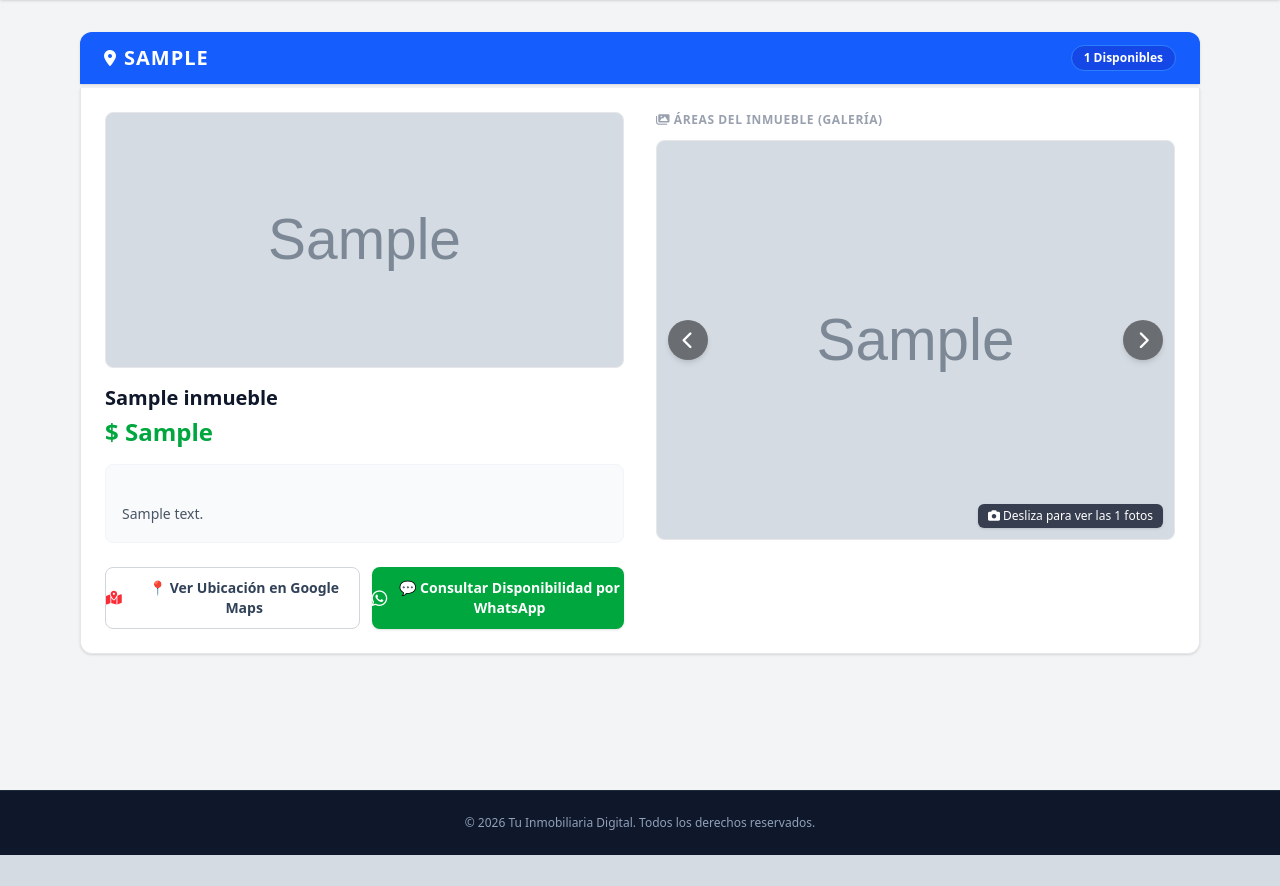
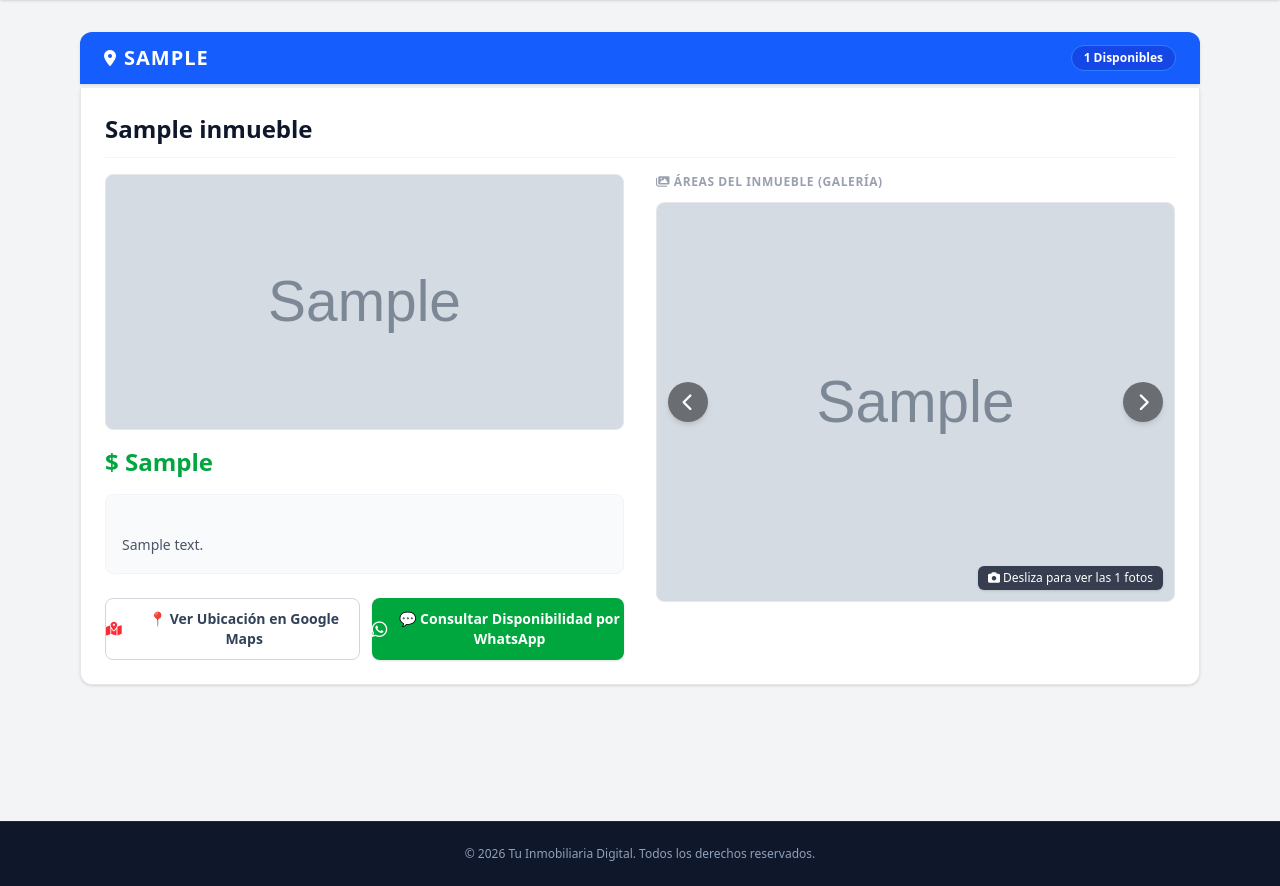
Before and after one commit to Ivan-Florez/mi-catalogo, a Flask app: page / in a window 1280 px wide. Shown: the part 108-994 px from the top of the page. Before the commit the page ends 963 px from the top, so only its background shows below. Run offline with Flask 3, Linux system fonts and the light colour scheme; tables that the repository leaves empty hold one stand-in row (values such as "Sample post"); grey boxes marked "Sample" are stand-in pictures; parts of the project's set-up code (start-up, migrations or seed data) failed here and were passed over.

Commit message:
Add files via upload

```diff
--- a/templates/index.html
+++ b/templates/index.html
@@ -42,7 +42,13 @@
 
                     <div class="space-y-6 mt-1">
                         {% for inm in inmuebles %}
-                            <div class="bg-white border-x border-b border-gray-200 rounded-b-xl shadow-sm p-6 grid grid-cols-1 md:grid-cols-2 gap-8 items-start">
+                            <div class="bg-white border-x border-b border-gray-200 rounded-b-xl shadow-sm p-6">
+
+                                <div class="border-b border-gray-100 pb-3 mb-4">
+                                    <h3 class="text-2xl font-bold text-slate-900 leading-snug">{{ inm.titulo }}</h3>
+                                </div>
+
+                                <div class="grid grid-cols-1 md:grid-cols-2 gap-8 items-start">
 
                                     <div class="space-y-4">
                                         <div class="w-full h-64 bg-gray-100 rounded-lg overflow-hidden border border-gray-200 shadow-inner">
@@ -50,8 +56,7 @@
                                         </div>
 
                                         <div>
-                                        <h3 class="text-xl font-bold text-slate-900 leading-snug">{{ inm.titulo }}</h3>
-                                        <p class="text-2xl font-extrabold text-green-600 mt-1">$ {{ inm.precio }}</p>
+                                            <p class="text-2xl font-extrabold text-green-600">$ {{ inm.precio }}</p>
                                         </div>
 
                                         <div class="text-gray-600 text-sm bg-slate-50 p-4 rounded-lg border border-slate-100 whitespace-pre-line leading-relaxed">
@@ -106,8 +111,7 @@
                                         {% endif %}
                                     </div>
 
-                            </div>
-                        {% endfor %}
+                                </div> </div> {% endfor %}
                     </div>
                 </section>
             {% endfor %}
@@ -123,7 +127,7 @@
     <script>
         function scrollSlider(sliderId, direccion) {
             const slider = document.getElementById(sliderId);
-            const anchoItem = slider.clientWidth; // Obtiene el ancho visible del carrusel
+            const anchoItem = slider.clientWidth;
 
             if (direccion === 'izq') {
                 slider.scrollBy({ left: -anchoItem, behavior: 'smooth' });
```
Lines whose indentation alone changed are shown as unchanged.
